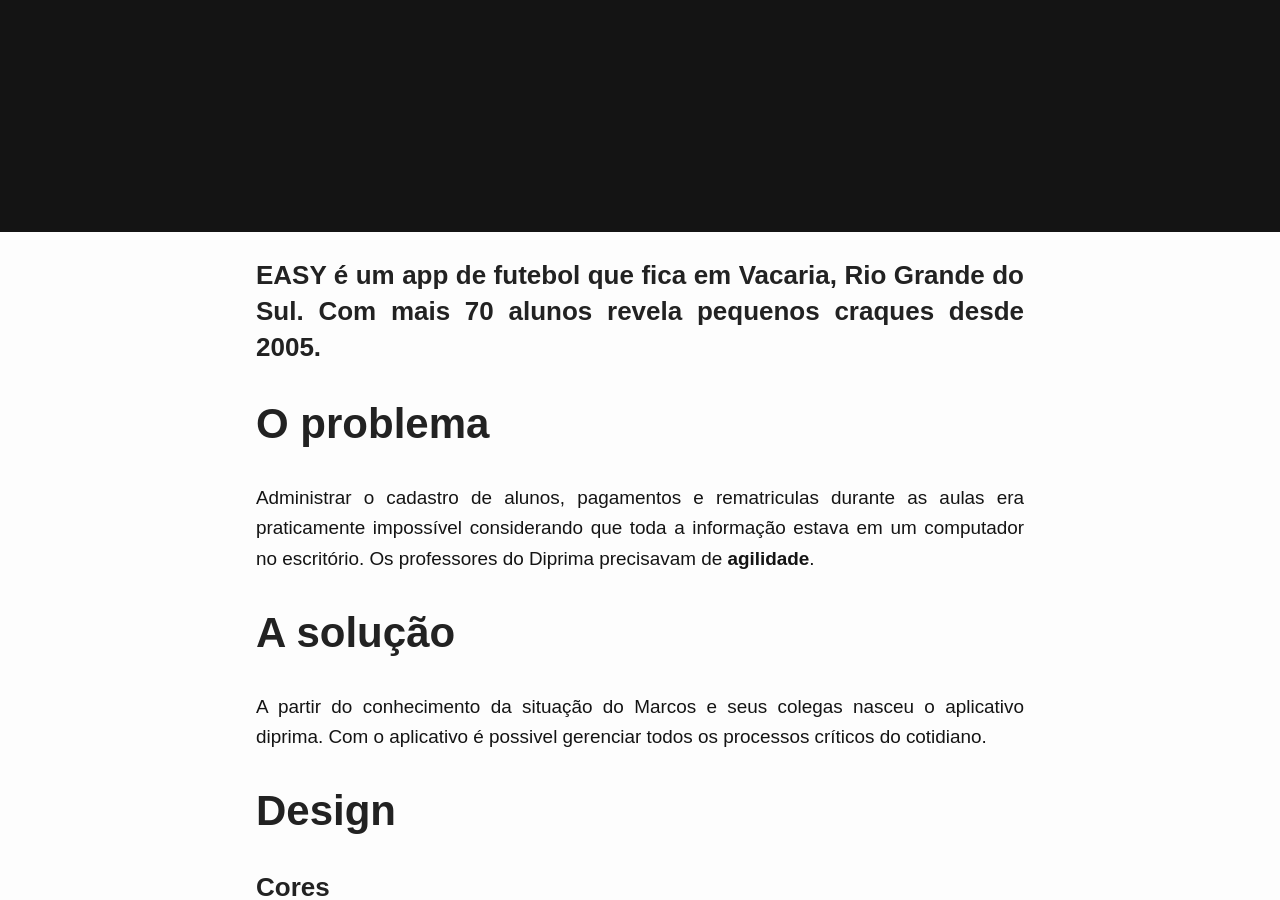
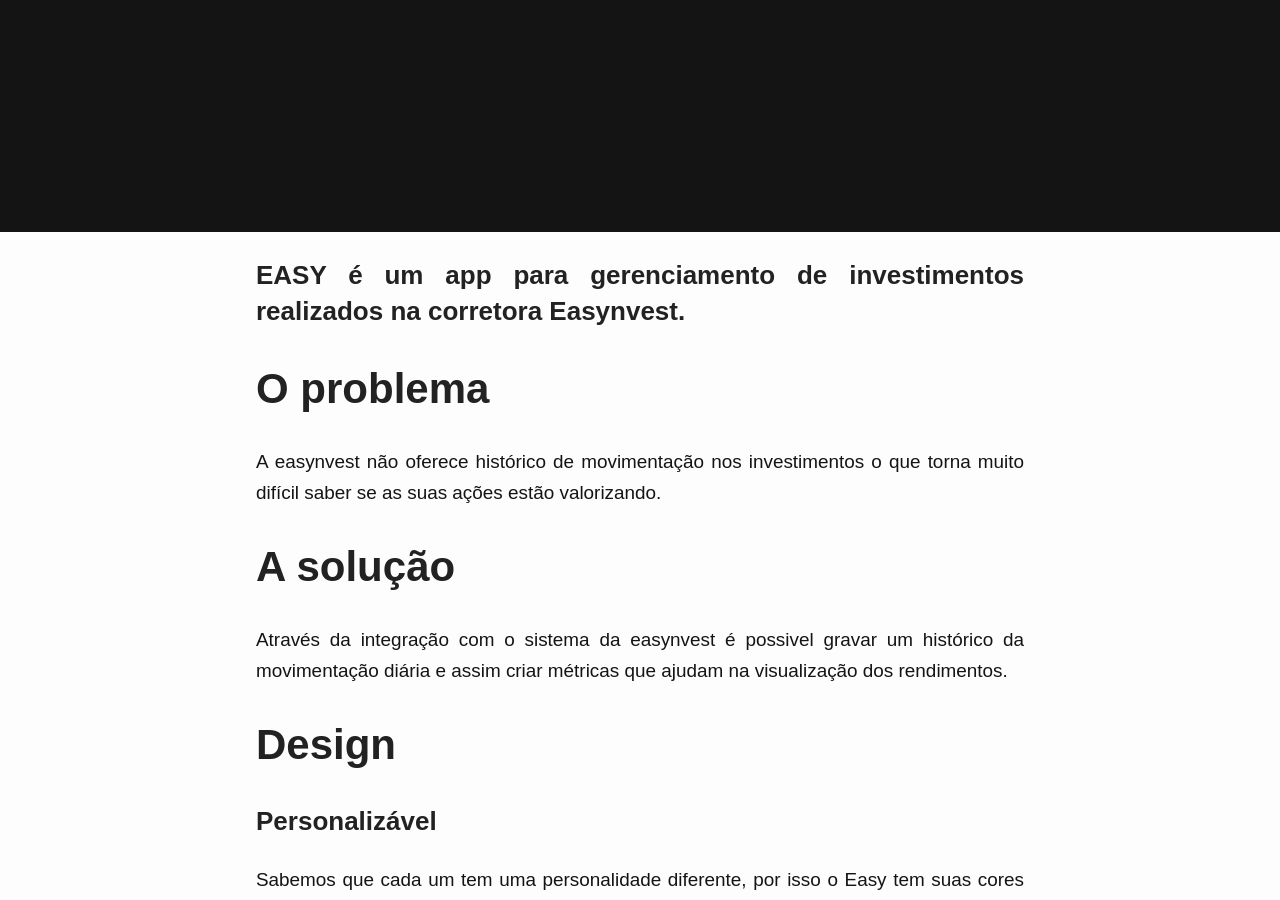
Before and after one commit to ecomachio/portfolio, a Jekyll site: the page built from _posts/2019-04-23-easy.md, in a window 1280 px wide and 900 px high, scrolled down 308 px. Built offline with Jekyll 4.4.1, drawn with Linux system fonts in a browser that asks for light colours; some web fonts are replaced; some of the changed text lies outside the part shown.

Commit message:
descrição easy

```diff
--- a/_posts/2019-04-23-easy.md
+++ b/_posts/2019-04-23-easy.md
@@ -23,33 +23,33 @@ social:
     - https://github.com/ecomachio
 ---
 
-### EASY é um app de futebol que fica em Vacaria, Rio Grande do Sul. Com mais 70 alunos revela pequenos craques desde 2005.
+### EASY é um app para gerenciamento de investimentos realizados na corretora Easynvest.
 
 O problema
 ----------
-Administrar o cadastro de alunos, pagamentos e rematriculas durante as aulas era praticamente impossível considerando que toda a informação estava em um computador no escritório. Os professores do Diprima precisavam de **agilidade**.
+A easynvest não oferece histórico de movimentação nos investimentos o que torna muito difícil saber se as suas ações estão valorizando.
 
 A solução
 ---------
-A partir do conhecimento da situação do Marcos e seus colegas nasceu o aplicativo diprima. Com o aplicativo é possivel gerenciar todos os processos críticos do cotidiano.
+Através da integração com o sistema da easynvest é possivel gravar um histórico da movimentação diária e assim criar métricas que ajudam na visualização dos rendimentos.
 
 Design
 ------
 
-### Cores
+### Personalizável
 
-Cuidadosamente escolhidas para dar vida ao aplicativo e, ao mesmo tempo, ajudar o usuário a rapidamente se localizar dentro da aplicação, além identificar status com extrema facilidade.
+Sabemos que cada um tem uma personalidade diferente, por isso o Easy tem suas cores personalizaveis para agradar todos os gostos e momentos de cada um.
 
 >
   ![teste]({{ site.baseurl }}/assets/img/d10.png "teste")
 
-### Arquitetura
-Desenvolvida pensando primeiramente no usuário, a arquitetura do aplicativo é simples e intuitiva. Todas as funções são de fácil acesso tornando a experiencia de uso agradavel.
+### Funcionalidades
+A principal funcionalidade do Easy são suas metricas que ficam na tela inicial do app.
 
 >
   ![teste]({{ site.baseurl }}/assets/img/d11.jpg "teste")
 
-> #### Fácil Agradavel Rápido Móvel
+> #### Posições Ações Configurações
 
 >
   - ![teste]({{ site.baseurl }}/assets/img/d4.png "teste")
```
